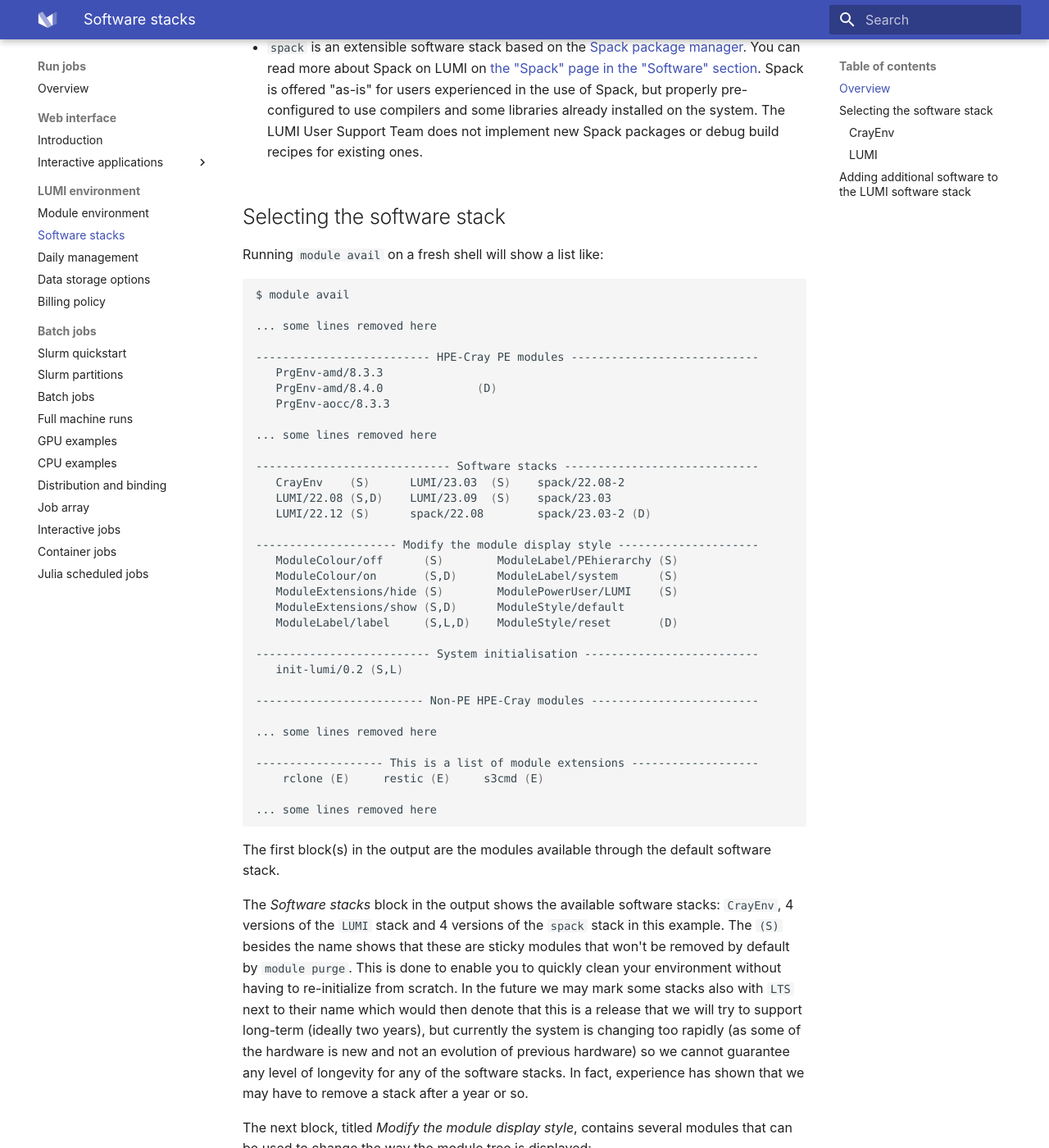
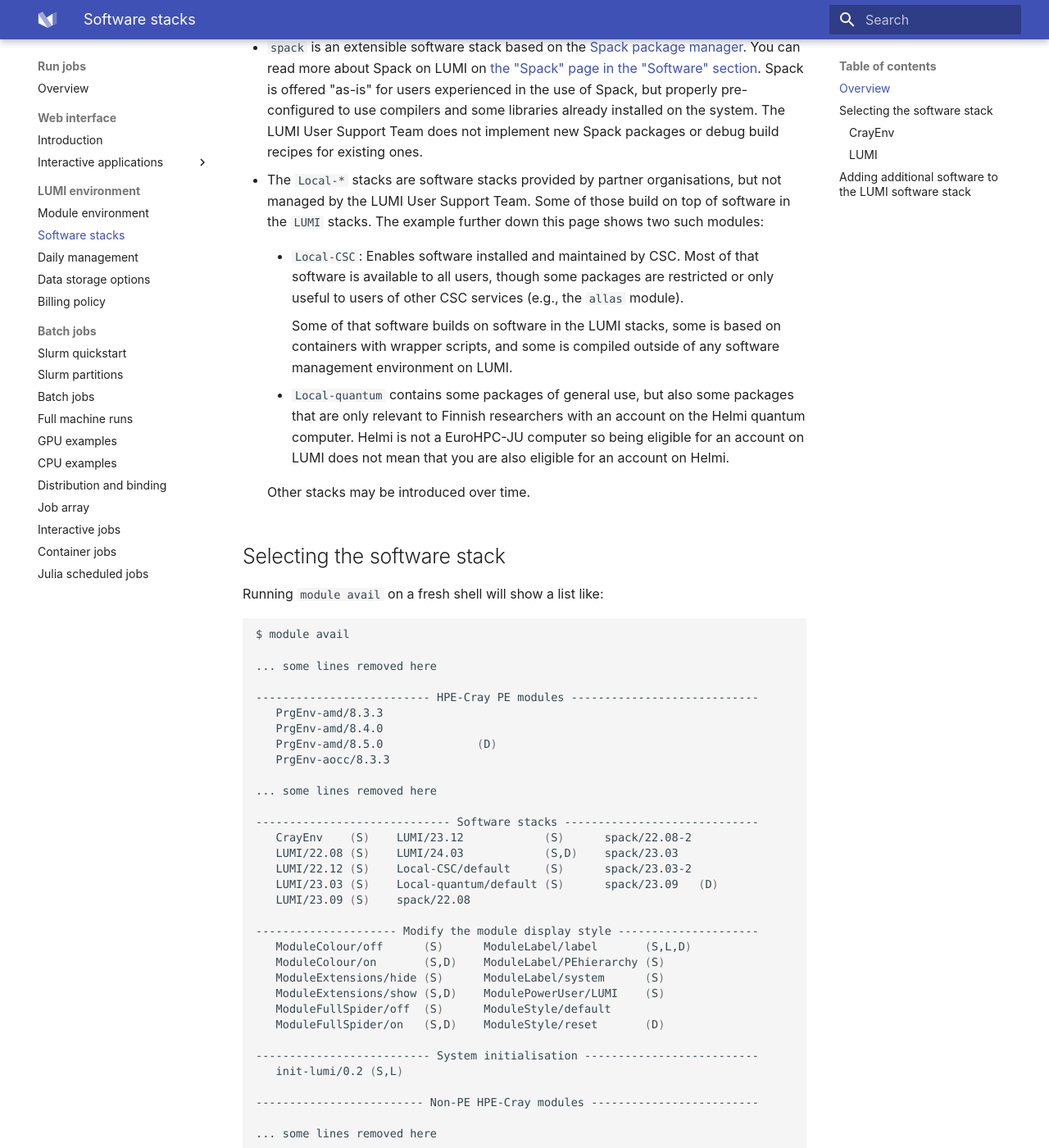
Before and after one commit to Lumi-supercomputer/lumi-userguide, an MkDocs documentation site: the page built from docs/runjobs/lumi_env/softwarestacks.md, in a window 1280 px wide and 1400 px high, scrolled down 833 px. Shown: the whole window at 82% size. Built offline with MkDocs 1.6.1 and Material for MkDocs 9.7.7, drawn with Linux system fonts in a browser that asks for light colours; some of the changed text lies outside the part shown.

Commit message:
Various updates to the software stacks page.

````diff
--- a/docs/runjobs/lumi_env/softwarestacks.md
+++ b/docs/runjobs/lumi_env/softwarestacks.md
@@ -50,6 +50,28 @@
     on the system. The LUMI User Support Team does not implement new Spack packages or
     debug build recipes for existing ones.
 
+-   The `Local-*` stacks are software stacks provided by partner organisations,
+    but not managed by the LUMI User Support Team. Some of those build on top of
+    software in the `LUMI` stacks. The example further down this page shows two
+    such modules:
+
+    -   `Local-CSC`: Enables software installed and maintained by CSC. Most of that
+        software is available to all users, though some packages are restricted or
+        only useful to users of other CSC services (e.g., the `allas` module).
+
+        Some of that software builds on software in the LUMI stacks, some is based
+        on containers with wrapper scripts, and some is compiled outside of any
+        software management environment on LUMI.
+
+    -   `Local-quantum` contains some packages of general use, but also some packages
+        that are only relevant to Finnish researchers with an account on the Helmi
+        quantum computer. Helmi is not a EuroHPC-JU computer so being eligible for an
+        account on LUMI does not mean that you are also eligible for an account on
+        Helmi.
+
+    Other stacks may be introduced over time.
+
+
 ## Selecting the software stack
 
 Running `module avail` on a fresh shell will show a list like:
@@ -61,22 +83,26 @@
 
 -------------------------- HPE-Cray PE modules ----------------------------
    PrgEnv-amd/8.3.3
-   PrgEnv-amd/8.4.0              (D)
+   PrgEnv-amd/8.4.0
+   PrgEnv-amd/8.5.0              (D)
    PrgEnv-aocc/8.3.3
 
 ... some lines removed here
 
 ----------------------------- Software stacks -----------------------------
-   CrayEnv    (S)      LUMI/23.03  (S)    spack/22.08-2
-   LUMI/22.08 (S,D)    LUMI/23.09  (S)    spack/23.03
-   LUMI/22.12 (S)      spack/22.08        spack/23.03-2 (D)
+   CrayEnv    (S)    LUMI/23.12            (S)      spack/22.08-2
+   LUMI/22.08 (S)    LUMI/24.03            (S,D)    spack/23.03
+   LUMI/22.12 (S)    Local-CSC/default     (S)      spack/23.03-2
+   LUMI/23.03 (S)    Local-quantum/default (S)      spack/23.09   (D)
+   LUMI/23.09 (S)    spack/22.08
 
 --------------------- Modify the module display style ---------------------
-   ModuleColour/off      (S)        ModuleLabel/PEhierarchy (S)
-   ModuleColour/on       (S,D)      ModuleLabel/system      (S)
-   ModuleExtensions/hide (S)        ModulePowerUser/LUMI    (S)
-   ModuleExtensions/show (S,D)      ModuleStyle/default
-   ModuleLabel/label     (S,L,D)    ModuleStyle/reset       (D)
+   ModuleColour/off      (S)      ModuleLabel/label       (S,L,D)
+   ModuleColour/on       (S,D)    ModuleLabel/PEhierarchy (S)
+   ModuleExtensions/hide (S)      ModuleLabel/system      (S)
+   ModuleExtensions/show (S,D)    ModulePowerUser/LUMI    (S)
+   ModuleFullSpider/off  (S)      ModuleStyle/default
+   ModuleFullSpider/on   (S,D)    ModuleStyle/reset       (D)
 
 -------------------------- System initialisation --------------------------
    init-lumi/0.2 (S,L)
@@ -95,41 +121,49 @@
 software stack.
 
 The *Software stacks* block in the output shows the available software stacks:
-`CrayEnv`, 4 versions of the `LUMI` stack and
-4 versions of the `spack` stack in this example. The `(S)` besides the
+`CrayEnv`, 6 versions of the `LUMI` stack,
+5 versions of the `spack` stack,
+and two stack modules whose name starts with `Local-`
+in this example. The `(S)` besides the
 name shows that these are sticky modules that won't be removed by default by
 ``module purge``. This is done to enable you to quickly clean your environment
-without having to re-initialize from scratch. In the future we may mark some
-stacks also with `LTS` next to their name which would then denote that this is
-a release that we will try to support long-term (ideally two years), but
-currently the system is changing too rapidly (as some of the hardware is new
-and not an evolution of previous hardware) so we cannot guarantee any level of
-longevity for any of the software stacks. In fact, experience has shown
-that we may have to remove a stack after a year or so.
+without having to re-initialize from scratch.
 
 The next block, titled *Modify the module display style*, contains several
 modules that can be used to change the way the module tree is displayed:
 
 -   `ModuleColour`: these modules can be used to turn the color on or off in
     the module display.
+-  `ModuleExtensions`: Show modulefile extensions in the output of `module avail`
+    (`ModuleExtensions/show`) or hide them (`ModuleExtensions/hide`) to reduce
+    the amount of output of `module avail`.
 -   `ModuleLabel`: change the way the modules are subdivided in blocks and the
     way those blocks are presented.
--   `ModuleLabel/label` is the default and will collapse related groups
-    of modules in single blocks, including the Cray PE modules.
--   `ModuleLabel/PEhierarchy`: will still use the user-friendly style of
-    labeling but will show the complete hierarchy in the modules of the Cray
-    PE.
--   `ModuleLabel/system`: does not use the user-friendly label texts, but shows
-    the path of the module directory instead.
+    -   `ModuleLabel/label` is the default and will collapse related groups
+        of modules in single blocks, including the Cray PE modules.
+    -   `ModuleLabel/PEhierarchy`: will still use the user-friendly style of
+        labeling but will show the complete hierarchy in the modules of the Cray
+        PE.
+    -   `ModuleLabel/system`: does not use the user-friendly label texts, but shows
+        the path of the module directory instead.
+-   `ModuleFullSpider`: By default, the software in some stacks will not be indexed
+    by `module spider` unless the corresponding stack module is loaded when the
+    cache used by `module spider` is regenerated. This is done to reduce the time
+    of some module commands and reduce the pressure on the filesystems caused by
+    those commands. However, with `ModuleFullSpider/on` you can get the "regular"
+    `module spider` behaviour (or simply set `export LUMI_FULL_SPIDER=1` in your
+    `.profile` file).
 -   `ModulePowerUser`: will also reveal several hidden modules, most of which
     are only important to sysadmins or users who really want to do EasyBuild
     development in a clone of the software stack.
--   `ModuleExtensions/hide` and `ModuleExtensions/show` are used to hide or show
-    the module extensions at the end of the overview of `module avail`.
+    (Or you could of course use the `--hidden` command line flag of `module avail`
+    to show hidden modules also.)
+
 
 ### CrayEnv
 
-Loading `CrayEnv` will essentially give you the default [Cray environment](https://cpe.ext.hpe.com/docs/#hpe-cray-user-environment)
+Loading `CrayEnv` will essentially give you the default
+[Cray environment](https://cpe.ext.hpe.com/docs/#hpe-cray-user-environment)
 enriched with several additional tools. The `CrayEnv` module will try to detect
 the node type of LUMI it is running on and load an appropriate set of target
 architecture modules to configure the Cray PE (see the documentation page on
@@ -137,6 +171,7 @@
 `module purge` while working in the `CrayEnv` environment will automatically
 reload that module and restore the target architecture modules to a set
 suitable for the node type you are working on.
+
 
 ### LUMI
 
@@ -154,7 +189,7 @@
 module, e.g.,
 
 ```bash
-module load LUMI/23.09
+module load LUMI/24.03
 ```
 
 The `LUMI` module will try to detect the node type it is running on and will
@@ -164,7 +199,7 @@
 command, e.g.,
 
 ```bash
-module load LUMI/23.09 partition/L
+module load LUMI/24.03 partition/L
 ```
 
 will load the software stack for the login nodes (which in fact will also work
@@ -181,6 +216,21 @@
     Running MPI programs is not supported on the login nodes, but those modules
     may still contain useful pre- or postprocessing software that can be used
     on the login nodes.
+
+!!! warning "Versions of the LUMI module"
+    It is advised to always load a specific version of the LUMI module to have
+    access to the versions of the software that you want. Newer versions of the
+    `LUMI` module typically contain newer versions of a package, and packages
+    for which we have a newer version are not installed in newer stacks, or new
+    versions are not backported to older LUMI stacks.
+
+    After a system update, users should move to newer software stacks as soon
+    as possible. Older versions of the LUMI stacks may not be fully functional
+    anymore.
+
+    Failing to specify a specific version of the LUMI module may cause problems
+    when the default is changed on the system, and jobs already in the queue may
+    fail for that reason.
 
 Once loaded, you will be presented with a lot of modules in a flat naming scheme.
 This means that all software available in that version of the LUMI software
@@ -260,7 +310,7 @@
 
 Loading the `EasyBuild-user` module will enable installing software with
 EasyBuild for the current version of the `LUMI` software stack and current node
-type (`partition` module).
+type (`partition` module), but it is not needed for running that software.
 
 See the [Easybuild][eb-in-docs] page for more information about installing
 software using Easybuild.
````
Also changed, not shown: other parts of docs/runjobs/lumi_env/softwarestacks.md (+1 -1 lines).
